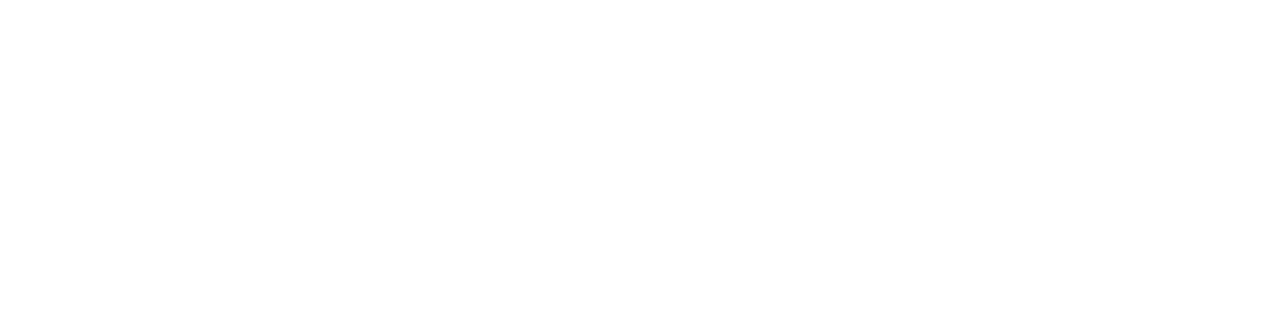
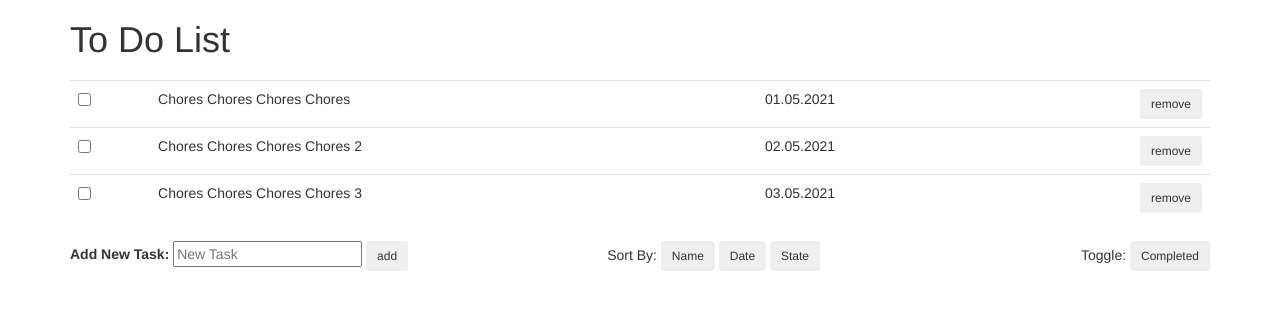
Before and after one commit to DrDraenor/ATDAPI-To-Do-List, a plain HTML site: page index.html in a window 1280 px wide. Drawn offline with nearby package versions, Linux system fonts and the light colour scheme.

Commit message:
basic html structure and design

```diff
--- a/css/custom.css
+++ b/css/custom.css
@@ -0,0 +1,7 @@
+td.remove, #sortBy, #toggle {
+	text-align: right;
+}
+
+h1, #sortBy, table {
+	margin-bottom: 20px;
+}
--- a/index.html
+++ b/index.html
@@ -13,8 +13,51 @@
   </head>
   <body>
 		<div class="container">
+			<h1>To Do List</h1>
+      <div class="row">
+        <div class="col-xs-12">
+          <table class="table table-responsive">
+            <tbody>
+              <tr>
+                <td class="status"><input type="checkbox"></td>
+								<td class="task">Chores Chores Chores Chores</td>
+								<td class="date">01.05.2021</td>
+								<td class="remove"><button class="btn btn-sm remove">remove</button></td>
+              </tr>
+							<tr>
+                <td class="status"><input type="checkbox"></td>
+								<td class="task">Chores Chores Chores Chores 2</td>
+								<td class="date">02.05.2021</td>
+								<td class="remove"><button class="btn btn-sm remove">remove</button></td>
+              </tr>
+							<tr>
+                <td class="status"><input type="checkbox"></td>
+								<td class="task">Chores Chores Chores Chores 3</td>
+								<td class="date">03.05.2021</td>
+								<td class="remove"><button class="btn btn-sm remove">remove</button></td>
+              </tr>
+            </tbody>
+          </table>
+        </div>
 
+				<form class="col-xs-4" id="addTask">
+					<label for="newTask">Add New Task:</label>
+          <input name="task" type="text" placeholder="New Task" id="newTask" required/>
+          <button class="btn btn-sm">add</button>
+        </form>
 
+				<div class="col-xs-4" id="sortBy">
+					Sort By:
+          <button class="btn btn-sm">Name</button>
+					<button class="btn btn-sm">Date</button>
+					<button class="btn btn-sm">State</button>
+        </div>
+
+				<div class="col-xs-4" id="toggle">
+					Toggle:
+					<button class="btn btn-sm">Completed</button>
+        </div>
+			</div>
     </div>
   </body>
 </html>
```
